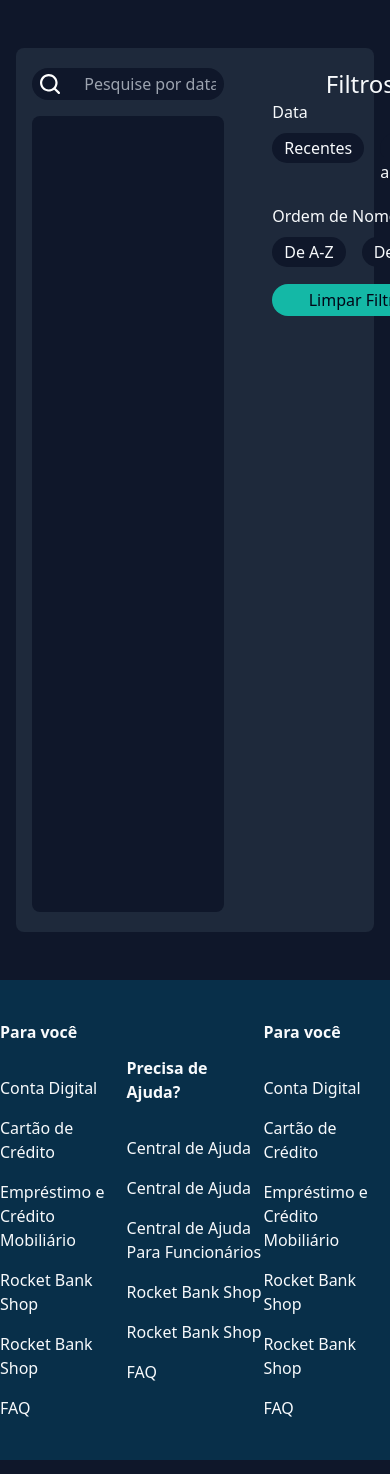
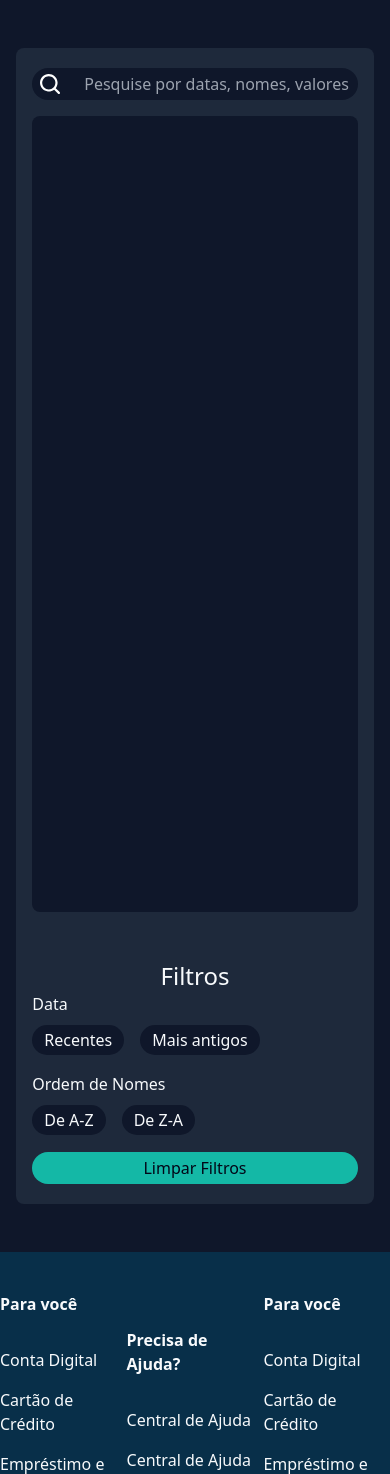
Before and after one commit to Adryan1928/Projeto-Final-Autoria-BD, a Flask app: page /extrato/1/ in a window 390 px wide; the page is wider, and only the part inside the window is pictured. Shown: the part 56-1530 px from the top of that part. Run offline with Flask 3, Linux system fonts and the light colour scheme; data that the repository does not hold is empty; some libraries are stand-ins or nearby versions.

Commit message:
Responsividade de extrato

```diff
--- a/templates/extrato.html
+++ b/templates/extrato.html
@@ -6,7 +6,7 @@
 
 {% block content %}
     <div class="flex justify-center items-center w-full h-full py-12">
-        <div class="w-11/12 h-5/6 bg-slate-800 rounded-lg px-4 py-5 flex gap-12">
+        <div class="w-11/12 h-5/6 bg-slate-800 rounded-lg px-4 py-5 flex flex-col md:flex-row gap-12">
             <div class="w-full flex flex-col gap-4 h-screen">
                 <div class="flex bg-slate-900 rounded-full py-1 px-2 gap-6">
                     <img src="/static/assets/Vector.svg" class="relative inset-0" alt="Pesquisar">
@@ -14,8 +14,8 @@
                         <input class="w-full bg-slate-900" placeholder="Pesquise por datas, nomes, valores..." name="filtro" type="text">
                     </form>
                 </div>
-                <div class="bg-slate-900 px-24 py-2 rounded-lg h-full scroll-css">
-                    <ul>
+                <div class="bg-slate-900 px-16 md:px-12 lg:px-16 py-2 rounded-lg h-full scroll-css">
+                    <ul class="flex flex-col gap-2">
                         {% if posts %}
                             {% for saida in posts['Saidas'] %}
                                 <li>
```
